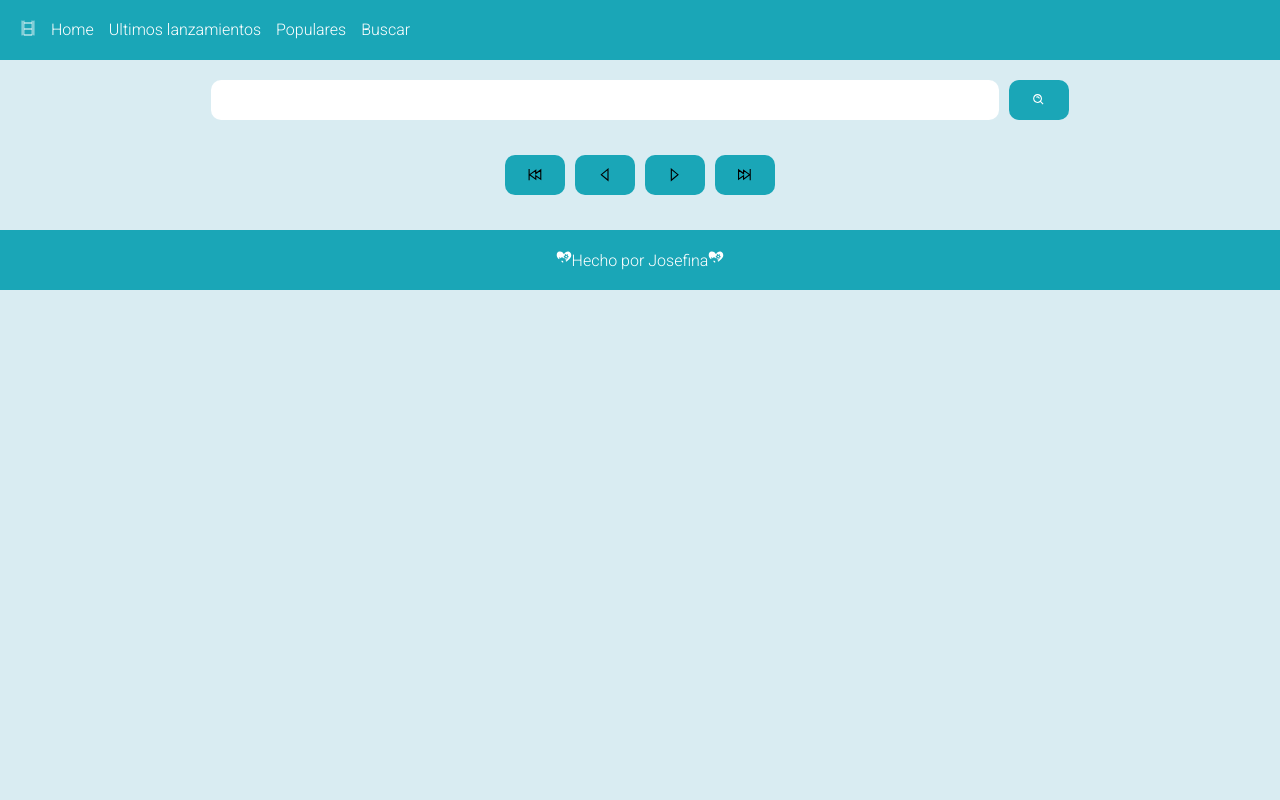
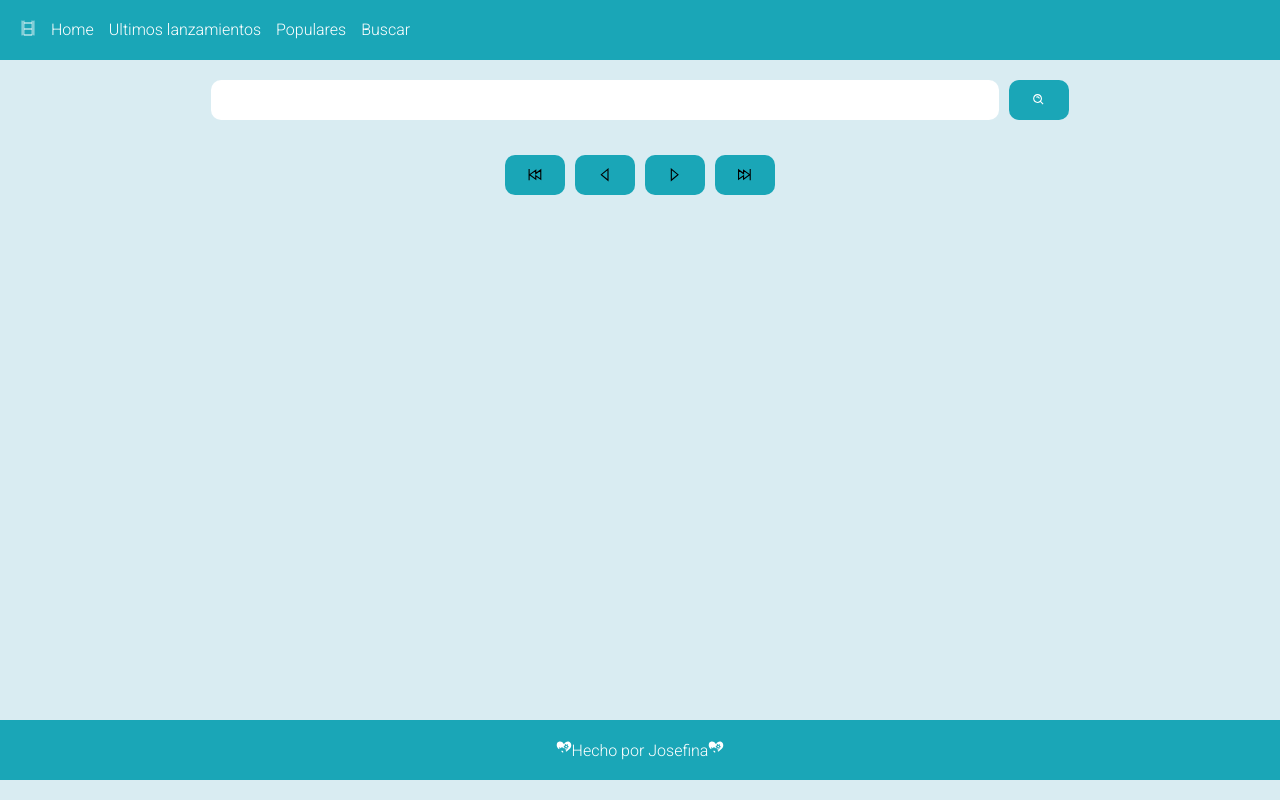
Before and after one commit to JosefinaMor/pelis-buscador, a React (Create React App) app: page /Buscar in a window 1280 px wide. Built offline with nearby package versions, Linux system fonts and the light colour scheme.

Commit message:
trabajando en scss style

```diff
--- a/src/App.css
+++ b/src/App.css
@@ -4,6 +4,9 @@ body {
   font-weight: "300";
   background-color: #D9ECF2;
   margin: 0;
+  height: 100vh;
+}
+body .app {
   height: 100vh;
 }
 
@@ -260,6 +263,7 @@ body {
 }
 
 .search-section {
+  height: 90vh;
   display: flex;
   flex-direction: column;
   justify-content: start;
--- a/src/componentes/main_componentes/componente_home/Sugerencia_pelis.js
+++ b/src/componentes/main_componentes/componente_home/Sugerencia_pelis.js
@@ -21,7 +21,7 @@ const Sugerencia_pelis = ({ tipoPeli, titulo }) => {
         <ul>
           <h2>{titulo}</h2>
             {arrayPelis.map((pelicula) =>(
-                <Link  className={'link'} to={'/Pelicula'}>
+                <Link className={'link'} to={'/Pelicula'}>
                   <li className="card">
                     <h3>{pelicula.title}</h3>
                     <BiShow />
--- a/src/styles/_resets.scss
+++ b/src/styles/_resets.scss
@@ -4,4 +4,7 @@ body{
     background-color: $backgorund-color;
     margin: 0;
     height: 100vh;
+    .app{
+        height: 100vh;
+    }
 }
--- a/src/styles/style_componentes/main_style_componentes/_buscar.scss
+++ b/src/styles/style_componentes/main_style_componentes/_buscar.scss
@@ -2,6 +2,7 @@
 @import "./mini_componentes/prevNextButtons";
 
 .search-section{
+    height: 90vh;
     .buscador{
         @include box-parameter($margin: 30px 0);
         @include display-flex-creator($direction: row, $justify-content: center, $align-items: start);
```
Also changed, not shown: 1 other file (tests, documents, lock files or other folders).
